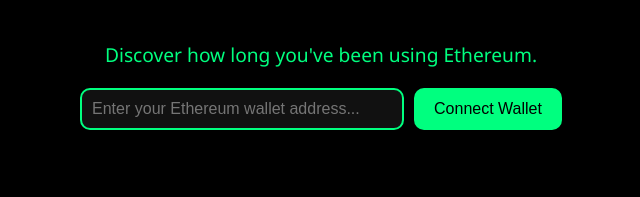
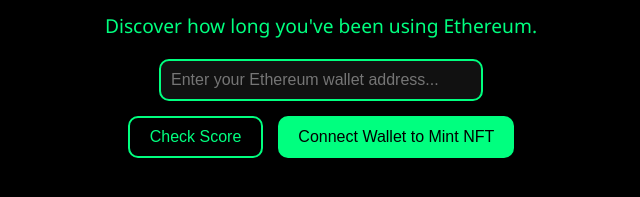
Before and after one commit to cryptohardcore/EpochPass, a Next.js app: page / in a window 1280 px wide. Shown: the part 483-680 px from the top of the page, without its empty margins (319-959 px from the left). Built offline with nearby package versions, Linux system fonts and the light colour scheme.

Commit message:
Add files via upload

```diff
--- a/app/page.js
+++ b/app/page.js
@@ -4,9 +4,10 @@
       <img src="/vitalik-frog.png" alt="Vitalik Frog" className="frog-image" />
       <h1>Ethereum OG Score</h1>
       <p>Discover how long you've been using Ethereum.</p>
-      <div className="input-group">
-        <input type="text" placeholder="Enter your Ethereum wallet address..." />
-        <button className="connect-btn">Connect Wallet</button>
+      <input type="text" placeholder="Enter your Ethereum wallet address..." />
+      <div className="button-group">
+        <button className="check-btn">Check Score</button>
+        <button className="connect-btn">Connect Wallet to Mint NFT</button>
       </div>
     </main>
   );
--- a/styles/globals.css
+++ b/styles/globals.css
@@ -32,13 +32,6 @@
   border-radius: 20px;
 }
 
-.input-group {
-  display: flex;
-  gap: 10px;
-  flex-wrap: wrap;
-  justify-content: center;
-}
-
 input {
   padding: 10px;
   width: 300px;
@@ -47,6 +40,26 @@
   background: #111;
   color: #00FF7F;
   font-size: 1rem;
+  margin-bottom: 15px;
+}
+
+.button-group {
+  display: flex;
+  flex-direction: row;
+  gap: 15px;
+  flex-wrap: wrap;
+  justify-content: center;
+}
+
+.check-btn {
+  padding: 10px 20px;
+  border: 2px solid #00FF7F;
+  border-radius: 10px;
+  background: transparent;
+  color: #00FF7F;
+  font-size: 1rem;
+  cursor: pointer;
+  transition: transform 0.3s ease;
 }
 
 .connect-btn {
@@ -60,7 +73,8 @@
   transition: transform 0.3s ease;
 }
 
-.connect-btn:hover {
+.connect-btn:hover,
+.check-btn:hover {
   transform: scale(1.05);
 }
 
```
